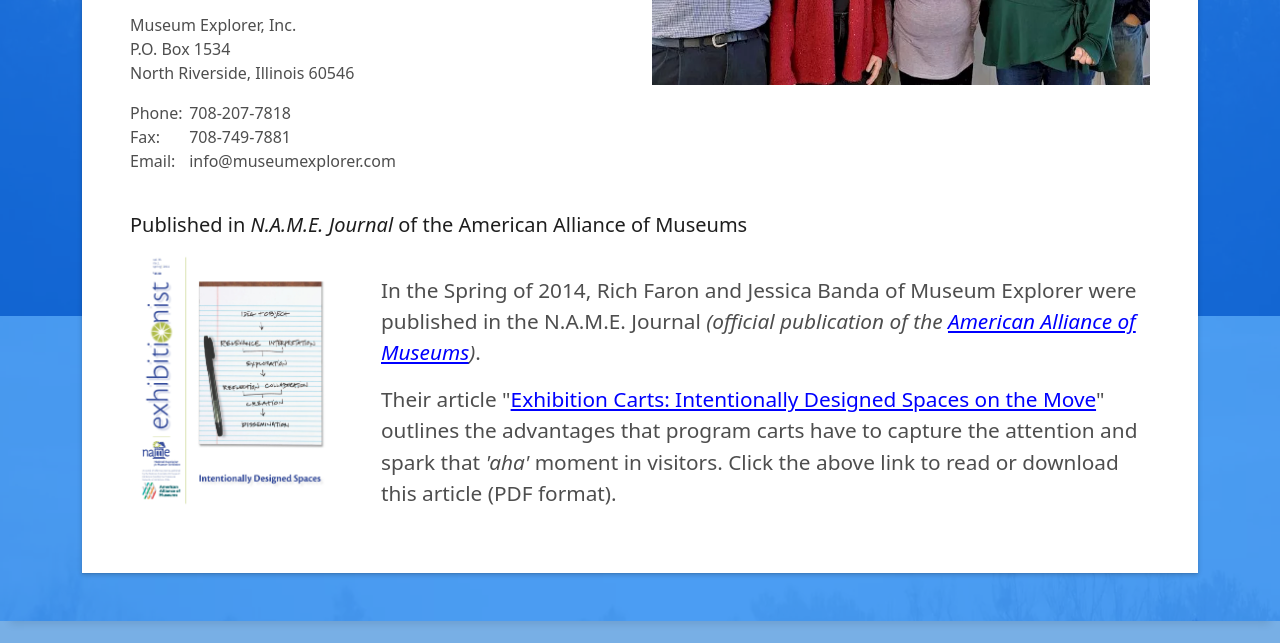
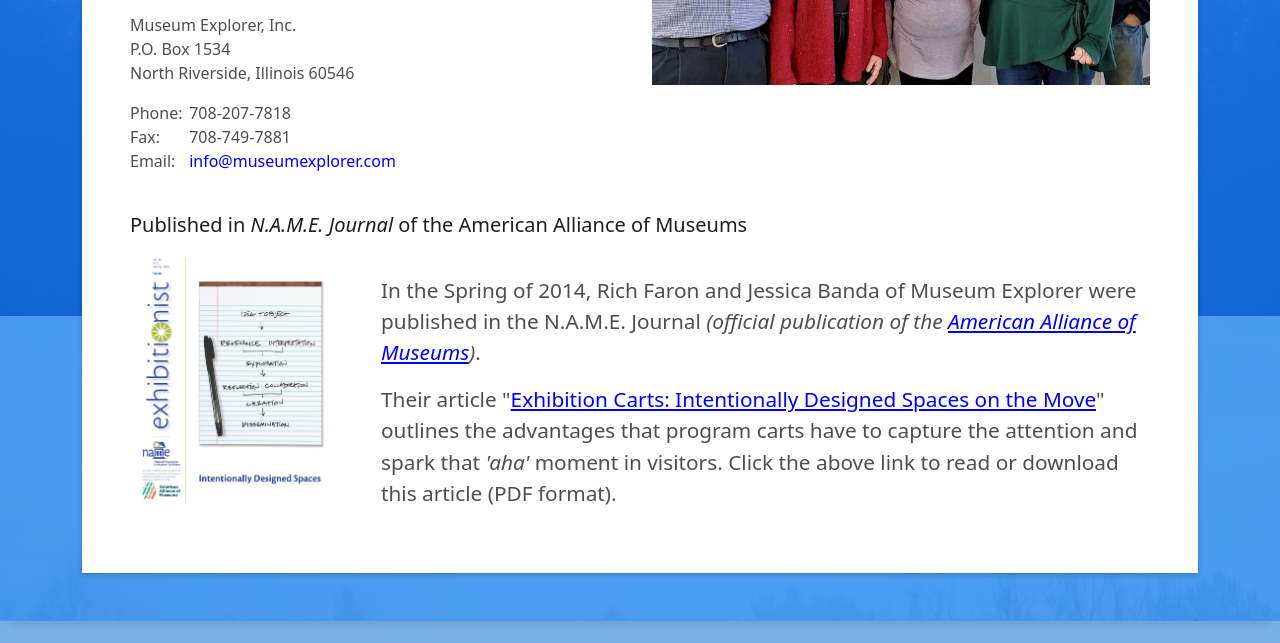
Before and after one commit to mark-orlando/Museum-Explorer, a plain HTML site: page index.html in a window 1280 px wide. Shown: the part 3878-4521 px from the top of the page. Drawn offline with nearby package versions, Linux system fonts and the light colour scheme.

Commit message:
Made email address a hyperlink via mailto.

```diff
--- a/index.html
+++ b/index.html
@@ -544,7 +544,7 @@
                     </div>
                     <div>
                       <div style="width:55px; display: inline-block">Email: </div>
-                      <div style="display: inline-block">info@museumexplorer.com</div>
+                      <div style="display: inline-block; color:blue;"><a href="mailto:info@museumexplorer.com" style="color:blue;">info@museumexplorer.com</a></div>
                     </div>
                   </div>
                 </div>
```
